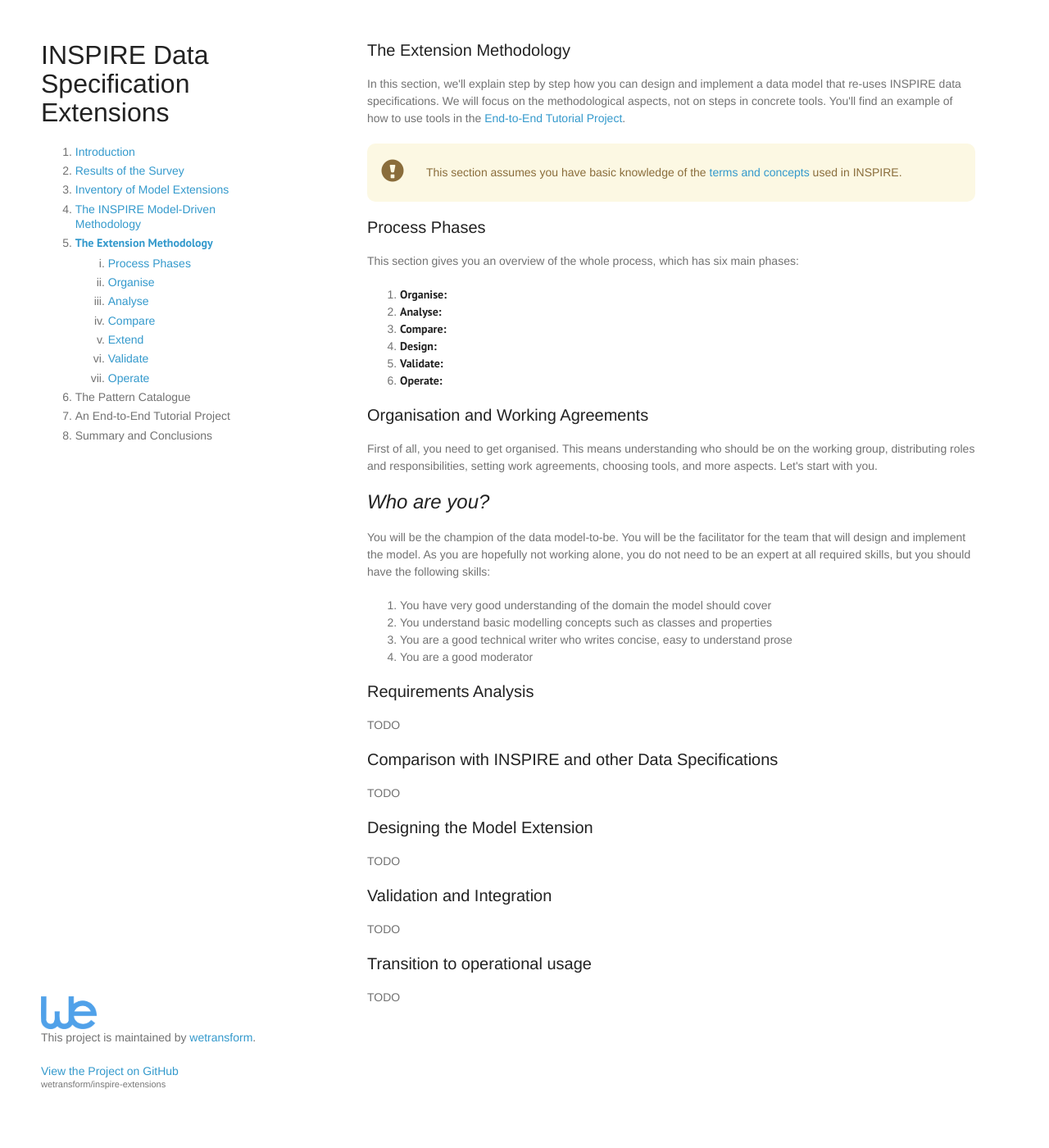
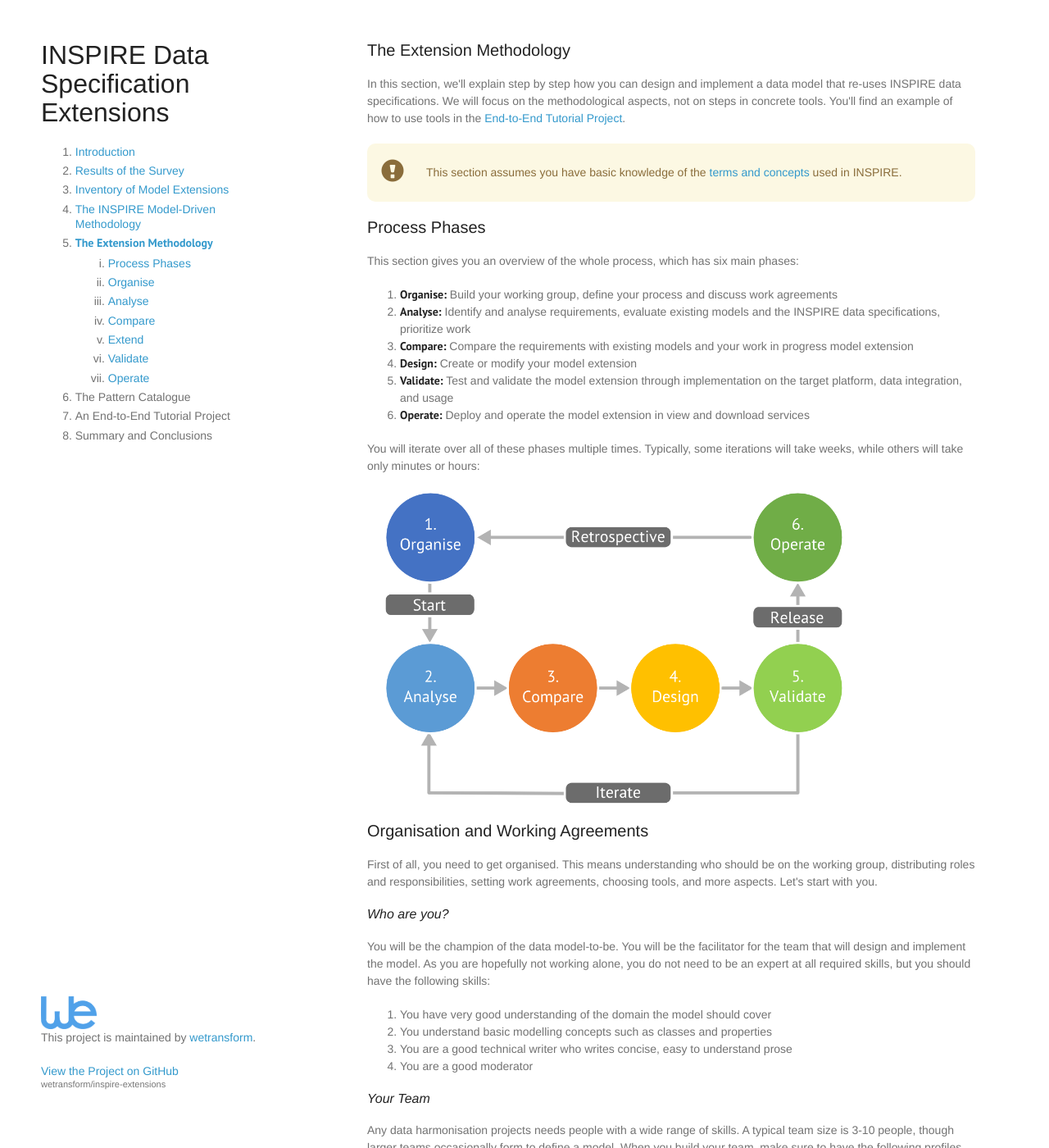
Before and after one commit to wetransform/inspire-extensions, a Jekyll site: the page built from extension-methodology.html, in a window 1280 px wide and 1400 px high. Shown: the whole window at 82% size. Built offline with Jekyll 4.4.1, drawn with Linux system fonts in a browser that asks for light colours; some web fonts are replaced; some of the changed text lies outside the part shown.

Commit message:
added process overview to ext methodology

```diff
--- a/extension-methodology.html
+++ b/extension-methodology.html
@@ -23,13 +23,19 @@ title:  INSPIRE data specification extensions - The Extension Methodology
     <p>This section gives you an overview of the whole process, which has six main phases:</p>
 
     <ol>
-        <li><strong>Organise:</strong></li>
-        <li><strong>Analyse:</strong></li>
-        <li><strong>Compare:</strong></li>
-        <li><strong>Design:</strong></li>
-        <li><strong>Validate:</strong></li>
-        <li><strong>Operate:</strong></li>
+        <li><strong>Organise:</strong> Build your working group, define your process and discuss work agreements</li>
+        <li><strong>Analyse:</strong> Identify and analyse requirements, evaluate existing models and the INSPIRE data specifications, prioritize work</li>
+        <li><strong>Compare:</strong> Compare the requirements with existing models and your work in progress model extension </li>
+        <li><strong>Design:</strong> Create or modify your model extension </li>
+        <li><strong>Validate:</strong> Test and validate the model extension through implementation on the target platform, data integration, and usage</li>
+        <li><strong>Operate:</strong> Deploy and operate the model extension in view and download services</li>
     </ol>
+
+    <p>You will iterate over all of these phases multiple times. Typically, some iterations will take weeks, while others will take only minutes or hours:</p>
+
+    <div style="margin: 20px">
+        <img src="/images/process-overview.png" title="Overview of the extension methodology" style="width: 80%">
+    </div>
 
     <h2><a name="organisation" id="organisation" href="#organisation"></a>Organisation and Working Agreements</h2>
 
@@ -49,7 +55,23 @@ title:  INSPIRE data specification extensions - The Extension Methodology
         <li>You are a good moderator</li>
     </ol>
 
+    <h3>Your Team</h3>
 
+    <p>Any data harmonisation projects needs people with a wide range of skills. A typical team size is 3-10 people, though larger teams occasionally form to define a model. When you build your team, make sure to have the following profiles on board:</p>
+
+    <ol>
+        <li><strong>Domain Experts</strong>: These people, like you, are experts in the domain to be modelled and know it well from years of hands-on work. They are familiar with the specific shared terminology, but every one provides a different perspective, e.g. from research and from data collection.</li>
+        <li><strong>Integration Expert</strong>: This person will help yout to integrate actual data into the new model, by using data transformation tools such as XSLT, <a href="http://www.safe.com/fme" target="_blank">FME</a> or <a href="https://www.wetransform.to/products/halestudio/" target="_blank">hale studio</a>.</li>
+        <li><strong>Technical Expert</strong>: This person knows all about specific tools used in the process, such as model transformation tools, modellign tools, databases and service publishing frameworks. Typically, they support many projects and support your activity part-time.</li>
+    </ol>
+
+    <h3>Work Agreements</h3>
+
+    <p>TODO</p>
+
+    <h3>Tools</h3>
+
+    <p>TODO</p>
 
     <h2><a name="analysis" id="analysis" href="#analysis"></a>Requirements Analysis</h2>
 
--- a/stylesheets/styles.css
+++ b/stylesheets/styles.css
@@ -50,6 +50,7 @@ h2, h2 {
 }
 
 h3 {
+    font-size: 16px;
     font-style: italic;
 }
 
```
Also changed, not shown: images/process-overview.png (added).
